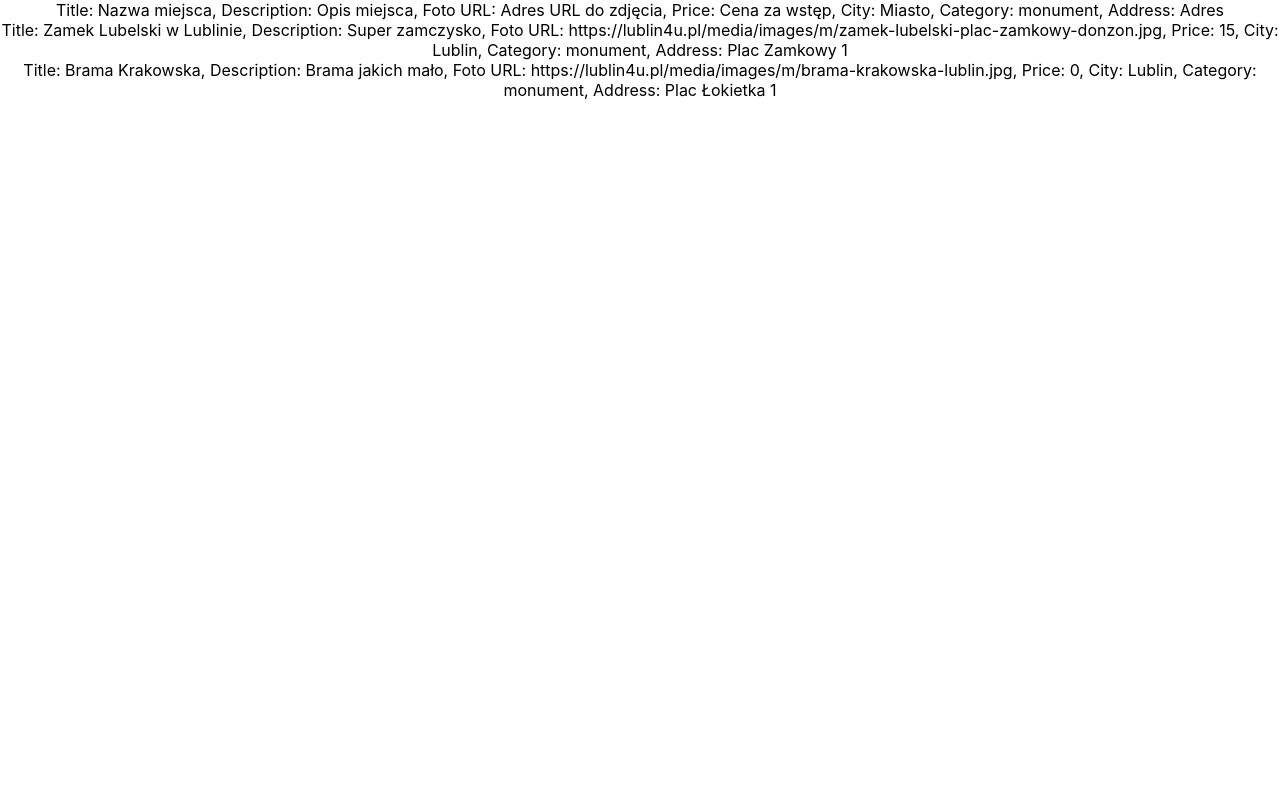
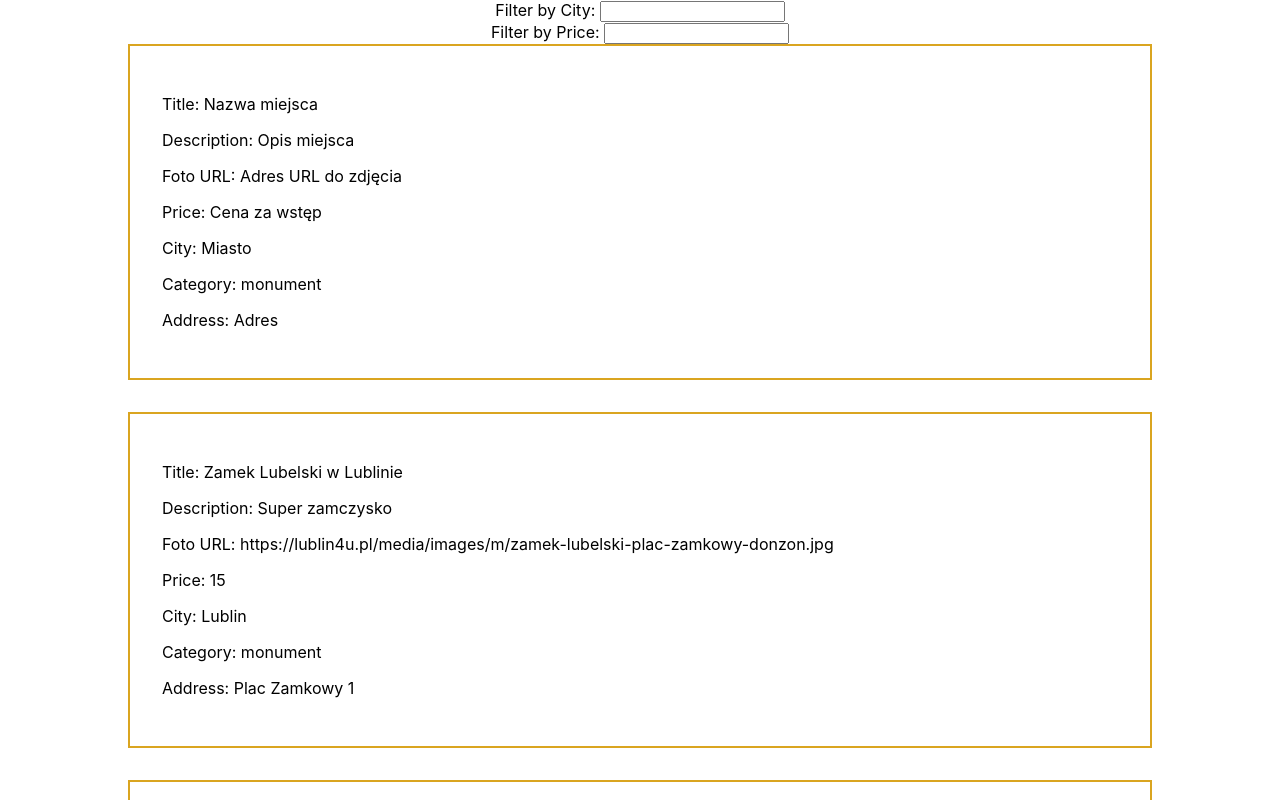
Before and after one commit to anetSzajo/cross-dimension-travel-app, a React (Create React App) app: page / in a window 1280 px wide. Shown: the top 800 px of the page. Built offline with nearby package versions, Linux system fonts and the light colour scheme.

Commit message:
Add place and placelist components. Add filtering options.

```diff
--- a/src/Components/Place.js
+++ b/src/Components/Place.js
@@ -1,18 +1,18 @@
 import React from 'react';
 
-
+import './place.css';
 
 function Place(props) {
 
     return (
         <div className="place">
-            Title: {props.title},
-            Description: {props.description},
-            Foto URL: {props.foto_url},
-            Price: {props.price},
-            City: {props.city},
-            Category: {props.category},
-            Address: {props.address}
+            <p>Title: {props.title}</p>
+            <p>Description: {props.description}</p>
+            <p>Foto URL: {props.foto_url}</p>
+            <p>Price: {props.price}</p>
+            <p>City: {props.city}</p>
+            <p>Category: {props.category}</p>
+            <p>Address: {props.address}</p>
         </div>
     )
 }
--- a/src/Components/PlaceList.js
+++ b/src/Components/PlaceList.js
@@ -1,12 +1,62 @@
 import React from 'react';
 import Place from './Place';
 
+import './place.css';
+
+
 class PlaceList extends React.Component {
+
+    constructor(props){
+        super(props);
+        this.state = {
+            filteredCity: '',
+            filteredPrice: ''
+        };
+        this.handleInput = this.handleInput.bind(this);
+
+    }
+
+    handleInput(event){
+        this.setState(
+            {
+                filteredCity: event.target.value,
+                filteredPrice: event.target.value
+            });
+    }
+
     render() {
         let {placeListDetails} = this.props;
         return (
-            <div>
-                {placeListDetails.map((place, index) => {
+            <div className="placeList">
+                <div>
+                <label>Filter by City: </label>
+                {/* {this.state.filteredCity} */}
+                <input type="text" value={this.state.filteredCity} onChange={this.handleInput}/>
+                </div>
+                <div>
+                <label>Filter by Price: </label>
+                {/* {this.state.filteredPrice} */}
+                <input type="text" value={this.state.filteredPrice} onChange={this.handleInput}/>
+                </div>
+
+                {placeListDetails.filter(place =>
+                this.state.filteredCity ? place.city === this.state.filteredCity : true
+               ).map((place, index) => {
+                    return <Place
+                        key={`place-${index}`}
+                        title={place.title}
+                        description={place.description}
+                        foto_url={place.foto_url}
+                        price={place.price}
+                        city={place.city}
+                        category={place.category}
+                        address={place.address}
+                    />}
+                )}
+
+                {placeListDetails.filter(place =>
+                this.state.filteredPrice ? place.price === this.state.filteredPrice: true
+               ).map((place, index) => {
                     return <Place
                         key={`place-${index}`}
                         title={place.title}
--- /dev/null
+++ b/src/Components/place.css
@@ -0,0 +1,17 @@
+body{
+    height: 100vh;
+    width: 100vw;
+    margin: unset;
+}
+.place{
+    border: 2px solid goldenrod;
+    padding: 2rem;
+    margin-bottom: 2rem;
+    text-align: left;
+}
+
+.placeList{
+    width: 80%;
+    margin: auto;
+
+}
```
Also changed, not shown: public/database.json (indentation only).
